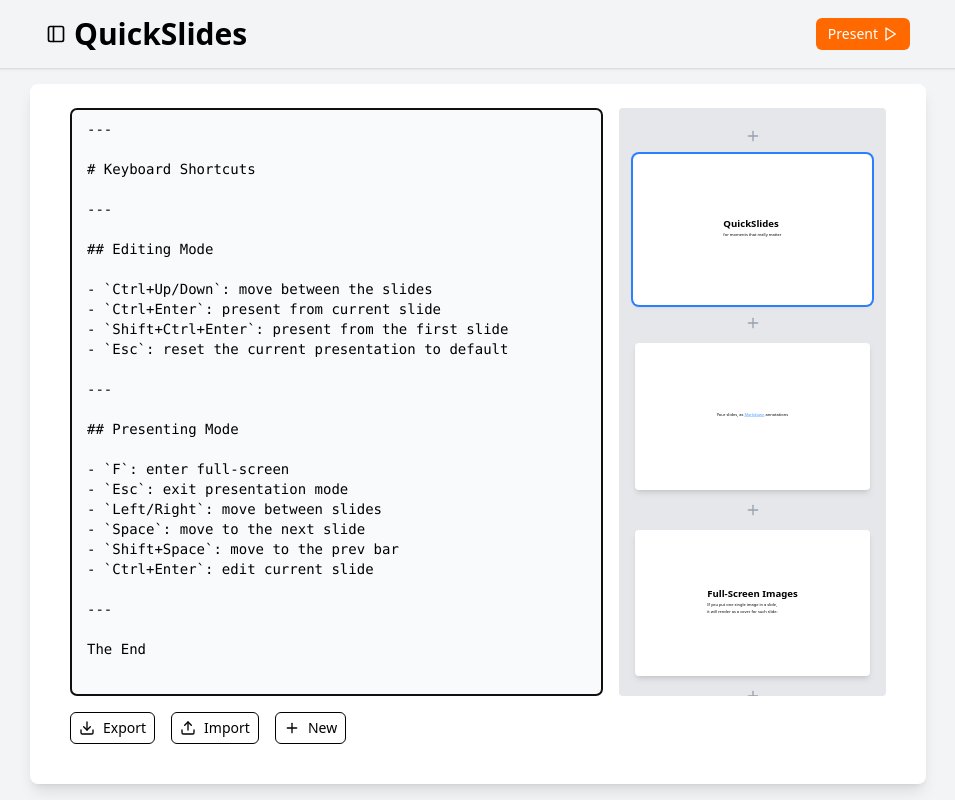
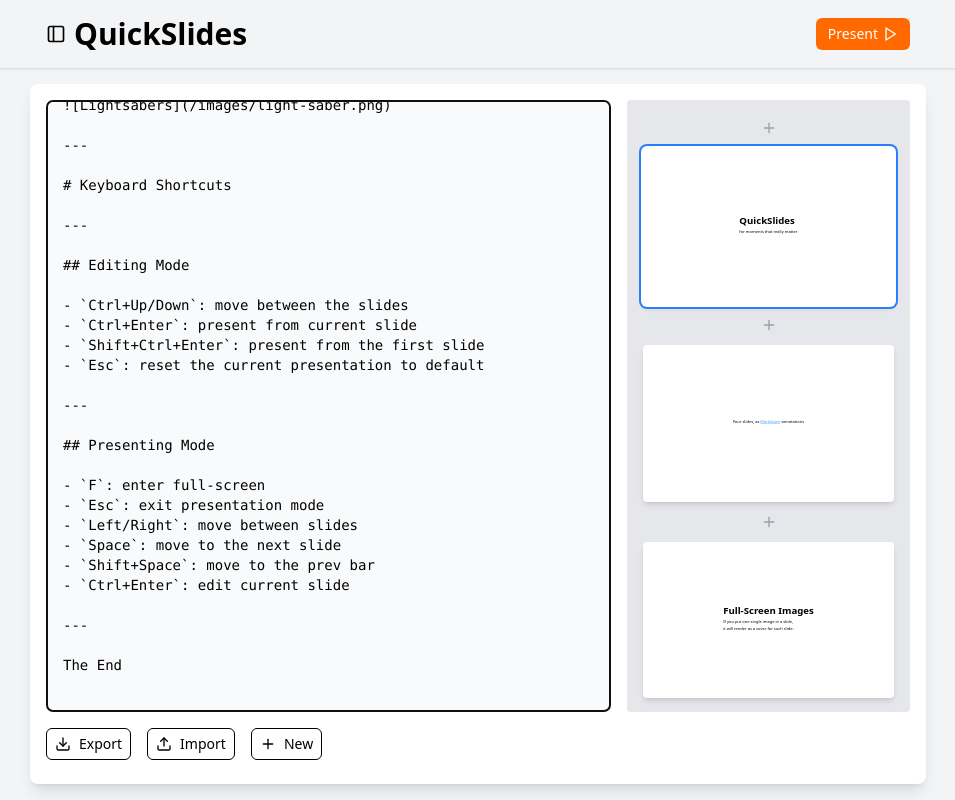
Before and after one commit to marcopeg/QuickSlides, a React (Vite) app: page / in a window 1280 px wide. Shown: the whole page, without its empty margins (162-1117 px from the left). Built offline with nearby package versions, Linux system fonts and the light colour scheme; grey boxes are pictures that could not be loaded.

Commit message:
Improve mobile layout

```diff
--- a/src/pages/HomePage.tsx
+++ b/src/pages/HomePage.tsx
@@ -611,8 +611,8 @@
       </div>
 
       {/* Main Content Area - Takes remaining space */}
-      <div className="w-full max-w-4xl mx-auto bg-white rounded-lg shadow-lg overflow-hidden flex-grow mt-4 mb-4 px-4 pb-2 sm:pb-4">
-        <div className="p-2 sm:p-4 md:p-6 flex flex-col h-full">
+      <div className="w-full max-w-4xl mx-auto bg-white rounded-lg shadow-lg overflow-hidden flex-grow px-0 pb-2 mb-0 mt-0 lg:mt-4 lg:mb-4">
+        <div className="p-2 sm:p-4 md:p-4 flex flex-col h-full">
           <div className="flex flex-row flex-grow gap-4 mb-4 sm:mb-4 overflow-hidden">
             <textarea
               ref={textareaRef} // Attach the ref
```
